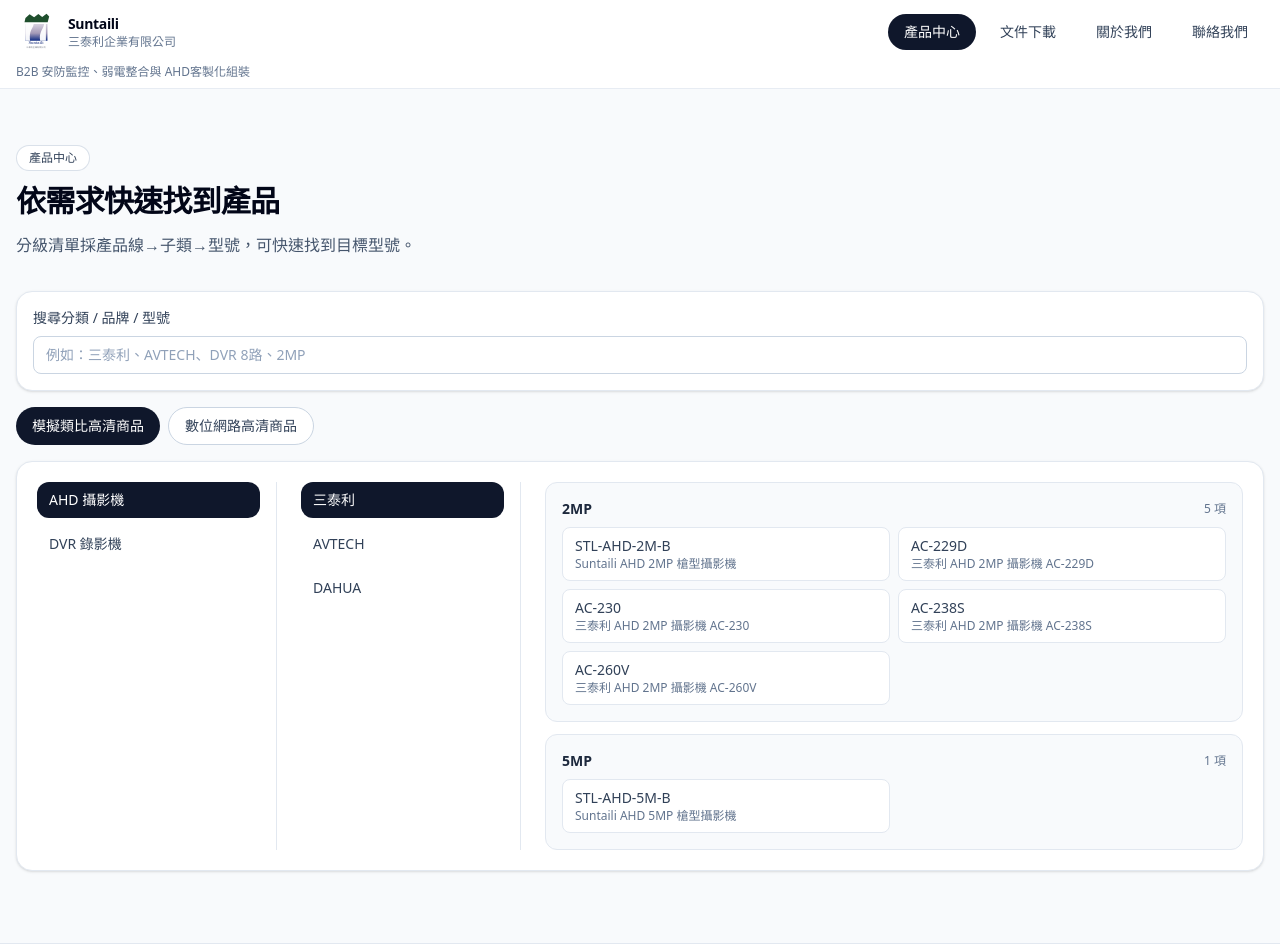
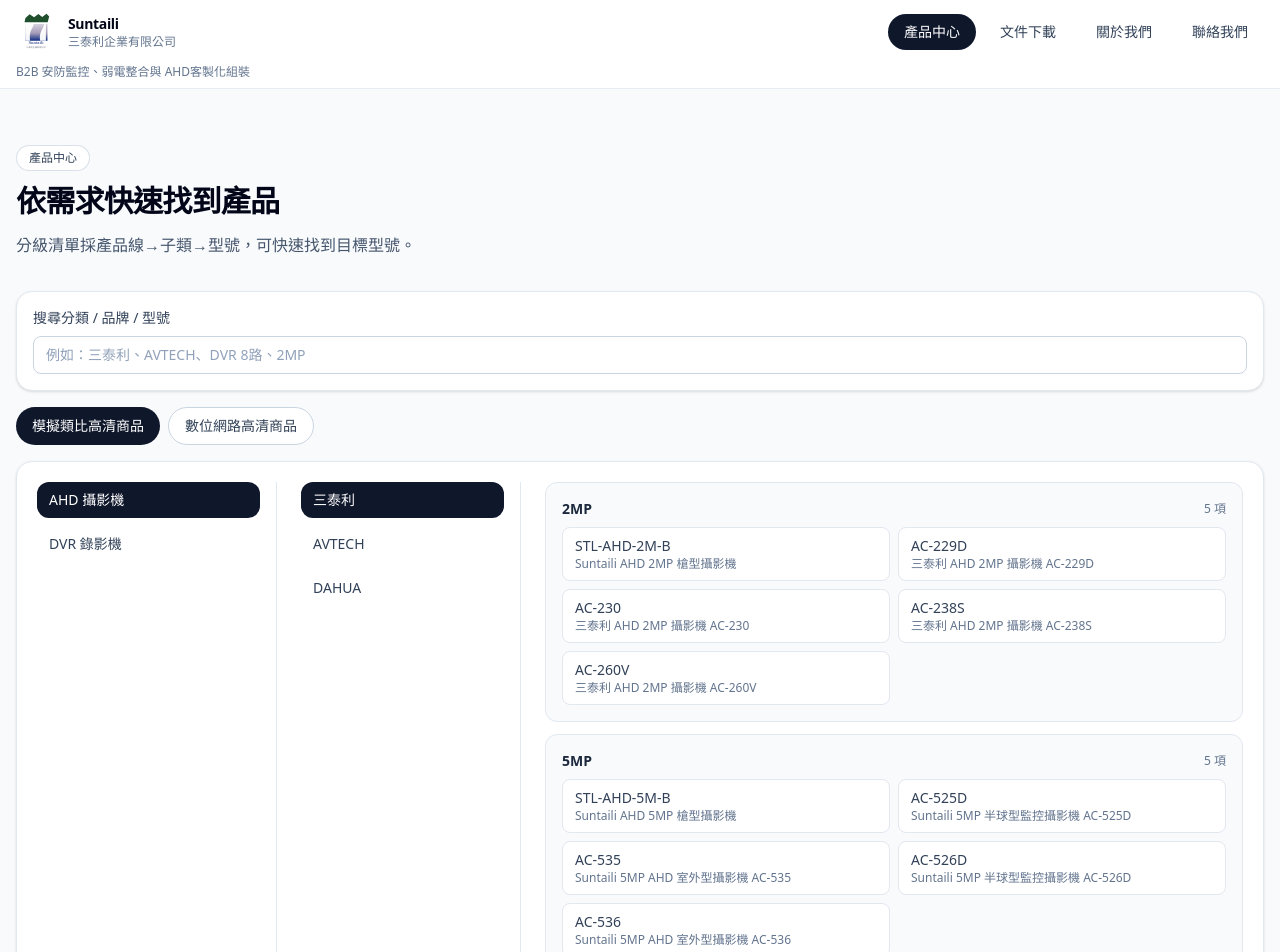
Before and after one commit to appledata9641/suntaili-company-site, a Next.js app: page /products in a window 1280 px wide. Shown: the top 952 px of the page. Built offline with nearby package versions, Linux system fonts and the light colour scheme.

Commit message:
fix: show new AHD camera products

```diff
--- a/src/data/downloads.ts
+++ b/src/data/downloads.ts
@@ -98,7 +98,7 @@
     id: "d8",
     productSlug: "suntaili-ac-2door-controller",
     productModel: "STL-AC-2D-C1",
-    category: "access-control",
+    category: "accessory",
     type: "manual",
     title: "STL-AC-2D-C1 安裝接線手冊",
     version: "v1.0",
@@ -111,7 +111,7 @@
     id: "d9",
     productSlug: "suntaili-ac-2door-controller",
     productModel: "STL-AC-2D-C1",
-    category: "access-control",
+    category: "accessory",
     type: "software",
     title: "Access Control Config Tool",
     version: "v1.8.2",
--- a/src/data/products.ts
+++ b/src/data/products.ts
@@ -743,11 +743,12 @@
     published: true,
   },
   {
-    id: "p_cam_03",
+    id: "p_cam_ac_525d",
     slug: "suntaili-ac-525d",
     name: "Suntaili 5MP 半球型監控攝影機 AC-525D",
     model: "AC-525D",
     category: "camera",
+    subcategoryKey: "ahd-camera-5mp",
     shortDescription: "5MP 高畫質半球型 AHD 攝影機，支援日夜切換與紅外夜視。",
     description:
       "5MP 半球型監控攝影機，支援 AHD/TVI/CVI/CVBS 四合一輸出、IR-CUT 日夜切換與微晶陣列紅外線夜視。",
@@ -774,11 +775,12 @@
     published: true,
   },
   {
-    id: "p_cam_04",
+    id: "p_cam_ac_535",
     slug: "suntaili-ac-535",
     name: "Suntaili 5MP AHD 室外型攝影機 AC-535",
     model: "AC-535",
     category: "camera",
+    subcategoryKey: "ahd-camera-5mp",
     shortDescription: "5MP 四合一室外攝影機，支援高功率紅外夜視與 IP67 防護。",
     description:
       "5MP AHD 室外監控攝影機，具備強化紅外夜視 (30~40m)、IP67 防水等級與寬動態影像處理。",
@@ -805,11 +807,12 @@
     published: true,
   },
   {
-    id: "p_cam_05",
+    id: "p_cam_ac_526d",
     slug: "suntaili-ac-526d",
     name: "Suntaili 5MP 半球型監控攝影機 AC-526D",
     model: "AC-526D",
     category: "camera",
+    subcategoryKey: "ahd-camera-5mp",
     shortDescription: "5MP 半球型 AHD 攝影機，支援日夜切換與紅外夜視。",
     description:
       "AC-526D 為 5MP 半球型監控攝影機，支援 AHD/TVI/CVI/CVBS 四合一輸出，並具備 IR-CUT 日夜切換與紅外夜視。",
@@ -836,11 +839,12 @@
     published: true,
   },
   {
-    id: "p_cam_06",
+    id: "p_cam_ac_536",
     slug: "suntaili-ac-536",
     name: "Suntaili 5MP AHD 室外型攝影機 AC-536",
     model: "AC-536",
     category: "camera",
+    subcategoryKey: "ahd-camera-5mp",
     shortDescription: "5MP 室外型 AHD 攝影機，支援紅外夜視與 IP67 防護。",
     description:
       "AC-536 為 5MP AHD 室外監控攝影機，具備 30-40m 紅外夜視、IP67 防護與寬動態影像處理。",
--- a/src/data/taxonomy.ts
+++ b/src/data/taxonomy.ts
@@ -65,7 +65,13 @@
               {
                 key: "ahd-self-5m",
                 label: "5MP",
-                productSlugs: ["suntaili-ahd-5mp-bullet"],
+                productSlugs: [
+                  "suntaili-ahd-5mp-bullet",
+                  "suntaili-ac-525d",
+                  "suntaili-ac-535",
+                  "suntaili-ac-526d",
+                  "suntaili-ac-536",
+                ],
               },
             ],
           },
```
